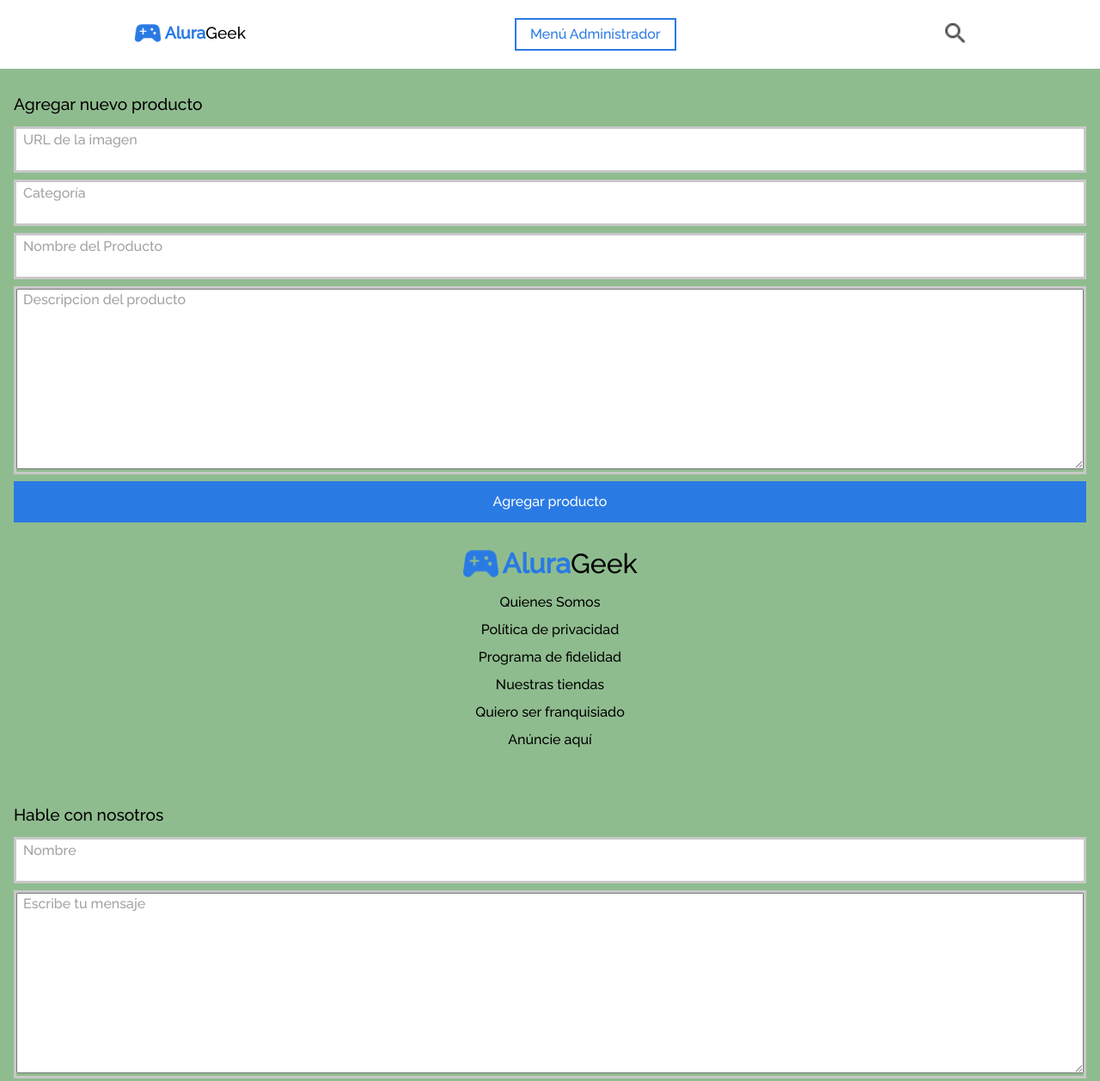
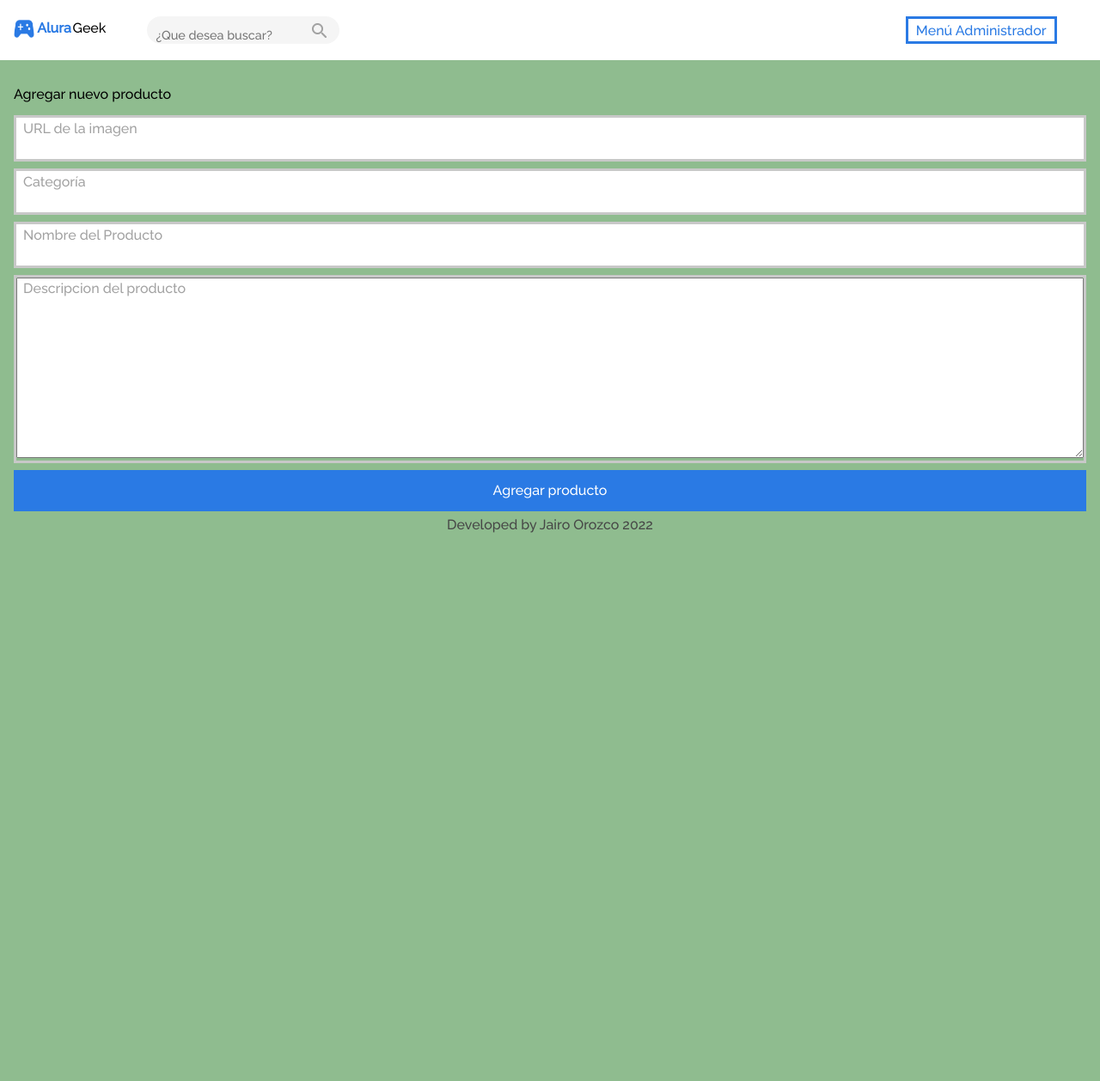
Before and after one commit to chrono234/E-commerce, a plain HTML site: page index.html in a window 1280 px wide. Shown: the top 1258 px of the page at 86% size. After the commit the page ends 800 px from the top, so only its background shows below. Drawn offline with Linux system fonts and the light colour scheme.

Commit message:
css updated

```diff
--- a/index.html
+++ b/index.html
@@ -14,12 +14,26 @@
   </head>
   <body class="container">
     <header class="encabezado">
+      <div class="encabezado__container">
         <div class="encabezado__logo__container">
-          <div class="encabezado__logo"><img class="encabezado__logo__img" src="/images/logo de alura mediano.png" alt="image of gamepad"></div>
-          <div class="encabezado__logo titulo__1"><h3>Alura</h3></div>
-          <div class="encabezado__logo titulo__2"><h3>Geek</h3></div>
+          <div class="encabezado__logo">
+            <img class="encabezado__logo__img" src="/images/logo de alura mediano.png" alt="image of gamepad">
           </div>
-        <div class="box"><h2 class="box__titulo">Menú Administrador</h2></div>
+          <div class="encabezado__logo titulo__1">
+            <h3>Alura</h3>
+          </div>
+          <div class="encabezado__logo titulo__2">
+            <h3>Geek</h3>
+          </div>
+        </div>
+          <div class="input__search__container">
+            <input class="input__search" placeholder="¿Que desea buscar?" type="text">
+            <label class="label__img" for="img"><img class="img__lupa" src="/images/lupa-search-bar.png" alt=""></label>
+          </div>
+      </div>
+        <div class="box">
+          <a href="#"><h2 class="box__titulo">Menú Administrador</h2></a>
+        </div>
         <div class="search">
           <a href="#"><img class="lupa" src="/images/lupa-img.png" alt="search icon image"></a>
         </div>
@@ -50,6 +64,8 @@
         </div>
       </form>
     </section>
+    <section class="contact">
+      <div class="contacto__container">
         <section class="about">
           <div class="about__title__container">
             <div class="about__logo"><img class="about__logo__img" src="/images/logo de alura mediano.png" alt="image of Gamepad"></div>
@@ -65,24 +81,28 @@
             <div class="about__content">Anúncie aquí</div>
           </div>
         </section>
-      <fieldset class="form">
+        <fieldset class="form contacto">
+          <div class="form__contacto__container">
             <div class="form__title__container">
-          <h2 class="form__title">Hable con nosotros</h2>
+              <h2 class="form__title contact">Hable con nosotros</h2>
             </div>
-        <form class="form__container">
-          <div  class="input__container">
+            <form class="form__container contact">
+              <div  class="input__container contact">
                 <input class="input" type="text">
                 <label class="input__label" for="text" >Nombre</label>
               </div>
-          <div class="textarea__container">
-            <textarea class="input__textarea" name="textarea"  id="textarea" cols="30" rows="10"></textarea>
-            <label class="label__textarea" for="textarea">Escribe tu mensaje</label>
+              <div class="textarea__container contact">
+                <textarea class="input__textarea contact" name="textarea"  id="textarea" cols="30" rows="10"></textarea>
+                <label class="label__textarea contact" for="textarea">Escribe tu mensaje</label>
               </div>
-          <div class="btn__container">
+              <div class="btn2__container">
                 <button type="submit" class="form__btn btn__submit">Enviar mansaje</button>
               </div>
             </form>
+          </div>
         </fieldset>
+      </div>
+    </section>
     <section class="footer">
       <div class="footer__rodape">
         <p>Developed by Jairo Orozco</p>
--- a/style.css
+++ b/style.css
@@ -1,19 +1,19 @@
 * {
   box-sizing: border-box;
+  text-decoration: none;
 }
+
 .container {
   background: darkseagreen;
   font-family: "Raleway", "sans-serif";
-  width: 100%;
-  min-width: 415px;
 }
 
 .encabezado {
   align-items: center;
   display: flex;
-  height: 5rem;
-  justify-content: space-around;
+  justify-content: space-between;
   background: #ffffff;
+  height: 70px;
 }
 
 .encabezado__logo__container {
@@ -21,45 +21,50 @@
   align-items: center;
 }
 
-.encabezado__logo__img{
+.encabezado__logo__img {
   height: 1.3rem;
-  width: 2rem;
+  width: 1.5rem;
+  margin-left: 1rem;
 }
 
 .encabezado__logo.titulo__1 {
   margin-left: 0.2rem;
   color: #2a7ae4;
   font-weight: 600;
-  font-size: 1.2rem;
+  font-size: 1rem;
   margin-bottom: 0.2rem;
 }
 
 .encabezado__logo.titulo__2 {
   font-weight: 500;
-  font-size: 1.2rem;
+  font-size: 1rem;
   margin-bottom: 0.2rem;
 }
 
+.input__search__container {
+  display: none;
+}
+
 .box {
+  align-items: center;
   border: 2px solid #2a7ae4;
   color: #2a7ae4;
   display: flex;
-  font-size: 1.3rem;
-  font-weight: 500;
   height: 2.4rem;
-  display: flex;
-  align-items: center;
+  font-size: 0.9rem;
+  overflow: auto;
 }
 
 .box__titulo {
   margin: 0 1rem 0 1rem;
   color: #2a7ae4;
-  font-size: 1rem;
+  white-space: nowrap;
 }
 
 .lupa {
-  height: 1.5rem;
-  width: 1.5rem;
+  height: 1rem;
+  width: 1rem;
+  margin-right: 1rem;
 }
 
 .form {
@@ -69,12 +74,12 @@
   align-items: center;
 }
 
-.form__title__container{
+.form__title__container {
   width: calc(100vw - 2rem);
 }
 
 .form__title {
-  font-size: 1.2rem;
+  font-size: 1rem;
   font-style: bold;
   margin: 2rem 11.5rem 1rem 0;
   white-space: nowrap;
@@ -86,7 +91,7 @@
   border: #c8c8c8 solid;
   position: relative;
   color: #a2a2a2;
-  width:calc(100vw - 2rem);
+  width: calc(100vw - 2rem);
 }
 
 .input {
@@ -119,41 +124,41 @@
   height: 1rem;
 }
 
-.form__btn{
-  color:#ffffff;
+.form__btn {
+  color: #ffffff;
   background: #2a7ae4;
   border: none;
   height: 3rem;
   width: calc(100vw - 2rem);
 }
 
-.about{
+.about {
   display: flex;
   justify-content: center;
   flex-direction: column;
   align-items: center;
 }
 
-.about__content__container{
+.about__content__container {
   margin-bottom: 1rem;
   align-items: center;
   display: flex;
   flex-direction: column;
 }
 
-.about__content{
+.about__content {
   margin-bottom: 1rem;
 }
 
-.about__title__container{
+.about__title__container {
   margin: 2rem 0 1rem 0;
   display: flex;
 }
-.about__logo__img{
+.about__logo__img {
   height: 2rem;
   width: 2.7rem;
 }
-.about__logo.titulo__1{
+.about__logo.titulo__1 {
   margin-left: 0.2rem;
   color: #2a7ae4;
   font-weight: 600;
@@ -167,10 +172,18 @@
   margin-bottom: 0.3rem;
 }
 
-.form__title.contact{
-  margin: 0 0 1rem 0;
+.form.contacto {
+  margin-top: -2rem;
 }
 
+.form__title.contact {
+  margin: 2 0 1rem 0;
+}
+
+.form__btn.btn__submit {
+  width: 9rem;
+  margin-bottom: 1rem;
+}
 .footer__rodape {
   color: #464646;
   font-size: 1rem;
@@ -179,7 +192,122 @@
   justify-content: center;
 }
 
-/* .form__btn.btn__submit{
-  width: 9rem;
-  margin: 0.5rem 34rem 0.5rem 0;
-} */
+@media only screen and (min-width: 768px) {
+  .encabezado {
+    display: flex;
+    justify-content: space-between;
+    position: relative;
+  }
+
+  .encabezado__container {
+    display: flex;
+  }
+
+  .input__search__container {
+    display: flex;
+    margin-left: 3rem;
+  }
+
+  .encabezado__logo.titulo__2 {
+    margin-left: 0.1rem;
+  }
+
+  .input__search {
+    border: 1px none;
+    border-radius: 1rem;
+    background: #f5f5f5;
+    height: 2rem;
+    width: 14rem;
+    position: relative;
+  }
+
+  .input__search::placeholder {
+    padding: 0.1rem 0 0.7rem 0.5rem;
+    font-size: 0.9rem;
+    margin: 0.3rem 0 0 0;
+    position: absolute;
+  }
+
+  .label__img {
+    position: absolute;
+    margin: 0.5rem 0 0 12rem;
+  }
+
+  .box {
+    margin-right: 1rem;
+    border: none;
+    display: flex;
+    justify-content: end;
+    align-items: center;
+    font-size: 1rem;
+    height: 2rem;
+    position: relative;
+    width: 50rem;
+  }
+
+  .box__titulo {
+    border: #2a7ae4 solid;
+    width: 11rem;
+    display: flex;
+    align-self: center;
+    justify-content: center;
+    height: 2rem;
+    padding-top: 0.35rem;
+    margin: 0;
+  }
+
+  .lupa {
+    display: none;
+  }
+
+  .contacto__container {
+    display: flex;
+    display: none;
+    position: relative;
+    margin: 1rem 0 0 0;
+    background: #eaf2fd;
+  }
+
+  .about {
+    margin-left: 1rem;
+  }
+
+  .about__title__container {
+    margin: 1rem 1.7rem 0.5rem 0;
+  }
+
+  .about__logo__img {
+    width: 1.7rem;
+    height: 1.5rem;
+  }
+
+  .about__logo.titulo__1,
+  .about__logo.titulo__2 {
+    font-size: 1.5rem;
+  }
+
+  .about__content__container {
+    display: flex;
+    justify-content: start;
+    align-items: flex-start;
+    gap: 1rem;
+  }
+
+  .form__contacto__container {
+    width: calc(100vw - 15rem);
+  }
+
+  .form__title.contact {
+    margin: 3rem 0 0.5rem 0;
+    font-size: 1rem;
+  }
+
+  .input__container.contact,
+  .textarea__container.contact {
+    width: calc(100vw - 14.8rem);
+  }
+
+  .input__textarea.contact {
+    height: 5rem;
+  }
+}
```
Also changed, not shown: images/lupa-search-bar.png (added). Lines whose indentation alone changed are shown as unchanged.
